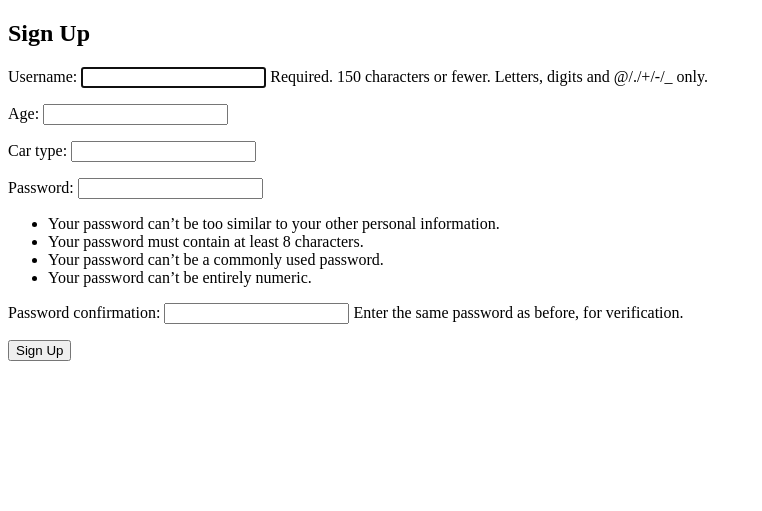
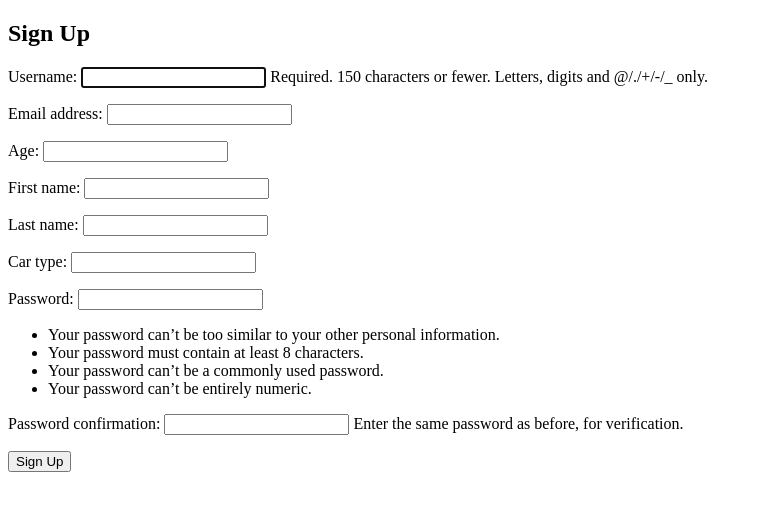
Before and after one commit to RyanColoradoCS/TravelProject, a Django app: page /accounts/signup/ in a window 1280 px wide. Shown: the top 511 px of the page, without its empty margins (0-762 px from the left). Run offline with Django 3.2, Linux system fonts and the light colour scheme.

Commit message:
Made forms better

```diff
--- a/accounts/forms.py
+++ b/accounts/forms.py
@@ -12,9 +12,23 @@ class CustomUserCreationForm(UserCreationForm):
     # Meta class overrides default fields
     class Meta(UserCreationForm.Meta):
         model = CustomUser
-        fields = UserCreationForm.Meta.fields + ("age", "car_type")
+        fields = UserCreationForm.Meta.fields + (
+            "username",
+            "email",
+            "age",
+            "first_name",
+            "last_name",
+            "car_type"
+        )
 
 class CustomUserChangeForm(UserChangeForm):
-    class Meta(UserChangeForm.Meta):
+    class Meta:
         model = CustomUser
-        fields = UserChangeForm.Meta.fields
+        fields = (
+            "username",
+            "email",
+            "age",
+            "first_name",
+            "last_name",
+            "car_type"
+        )
--- a/templates/home.html
+++ b/templates/home.html
@@ -5,7 +5,7 @@
 {% block content %}
 {% if user.is_authenticated %}
 <!-- new code here! -->
-Hi {{ user.username }}!
+Hi {{ user.username }}! You are {{ user.age }} years old. Your car type is {{ user.car_type }}
 <!-- end of new code -->
 <form action="{% url 'logout' %}" method="post">
   {% csrf_token %}
```
